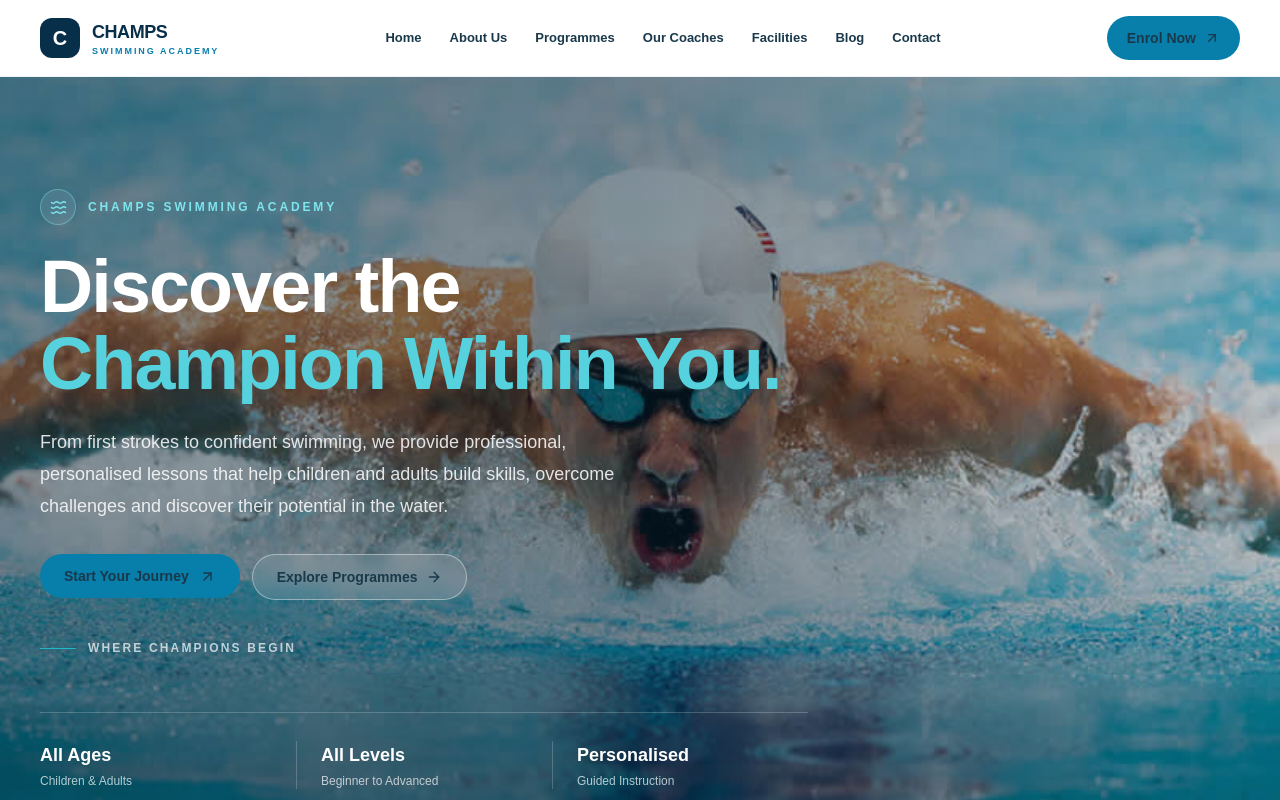
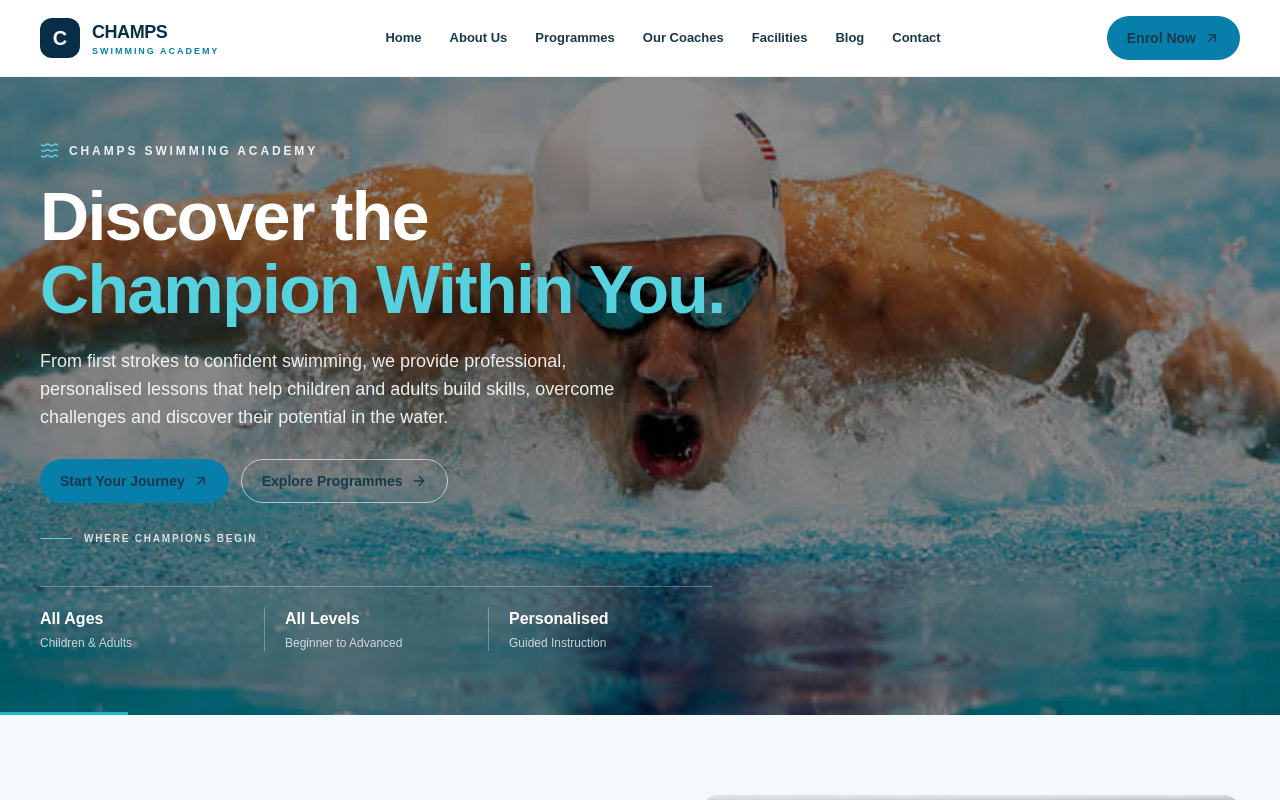
Before and after one commit to Seifuddin/champsswimmingacademy, a Next.js app: page / in a window 1280 px wide. Shown: the top 800 px of the page. Built offline with nearby package versions, Linux system fonts and the light colour scheme.

Commit message:
improved hero

```diff
--- a/components/home/HeroSection.tsx
+++ b/components/home/HeroSection.tsx
@@ -1,13 +1,17 @@
 
 import Link from "next/link";
 import Image from "next/image";
-import { ArrowRight, ArrowUpRight, Waves } from "lucide-react";
+import {
+  ArrowRight,
+  ArrowUpRight,
+  Waves,
+} from "lucide-react";
 
 export default function HeroSection() {
   return (
-    <section className="relative isolate flex min-h-[620px] items-center overflow-hidden bg-[#052438] sm:min-h-[660px] lg:min-h-[680px]">
+    <section className="relative isolate overflow-hidden">
 
-      {/* Background photograph */}
+      {/* Background Image */}
       <Image
         src="/images/hero.jpg"
         alt="Swimmers training in a swimming pool"
@@ -17,31 +21,28 @@ export default function HeroSection() {
         className="object-cover object-center"
       />
 
-      {/* Cinematic overlays */}
-      <div className="absolute inset-0 -z-0 bg-gradient-to-r from-[#031D2D]/45 via-[#052438]/45 to-[#052438]/20" />
-      <div className="absolute inset-0 -z-0 bg-gradient-to-t from-[#031D2D]/45 via-transparent to-[#031D2D]/15" />
+      {/* Subtle image overlay */}
+      <div className="absolute inset-0 -z-0 bg-black/45" />
 
-      {/* Aquatic accent */}
-      <div className="absolute bottom-0 left-0 right-0 -z-0 h-[3px] bg-gradient-to-r from-[#087EAB] via-[#22B8C7] to-transparent" />
-
-      {/* Content */}
-      <div className="relative z-10 mx-auto w-full max-w-7xl px-5 py-20 sm:px-8 sm:py-24 lg:px-10 lg:py-28">
+      {/* Hero Content */}
+      <div className="relative z-10 mx-auto flex min-h-[490px] w-full max-w-7xl flex-col justify-center px-5 py-12 sm:min-h-[510px] sm:px-8 sm:py-14 lg:min-h-[550px] lg:px-10 lg:py-16">
 
         <div className="max-w-3xl">
 
           {/* Eyebrow */}
-          <div className="mb-5 flex items-center gap-3 sm:mb-6">
-            <span className="flex h-9 w-9 shrink-0 items-center justify-center rounded-full border border-[#7DE5EC]/40 bg-white/10 text-[#7DE5EC] backdrop-blur-sm">
-              <Waves size={17} />
-            </span>
+          <div className="mb-4 flex items-center gap-2.5 sm:mb-5">
+            <Waves
+              size={19}
+              className="shrink-0 text-[#55D2DE]"
+            />
 
-            <span className="text-[10px] font-bold uppercase tracking-[0.2em] text-[#7DE5EC] sm:text-xs sm:tracking-[0.24em]">
+            <span className="text-[10px] font-bold uppercase tracking-[0.2em] text-white/90 sm:text-xs sm:tracking-[0.24em]">
               Champs Swimming Academy
             </span>
           </div>
 
           {/* Heading */}
-          <h1 className="max-w-3xl text-[2.75rem] font-black leading-[1.04] tracking-tight text-white sm:text-6xl lg:text-[4.6rem]">
+          <h1 className="max-w-3xl text-[2.45rem] font-black leading-[1.08] tracking-tight text-white sm:text-5xl md:text-6xl lg:text-[4.25rem]">
             Discover the
             <span className="block text-[#55D2DE]">
               Champion Within You.
@@ -49,81 +50,88 @@ export default function HeroSection() {
           </h1>
 
           {/* Description */}
-          <p className="mt-5 max-w-xl text-[15px] leading-7 text-white/85 sm:mt-6 sm:text-lg sm:leading-8">
+          <p className="mt-4 max-w-xl text-sm leading-6 text-white/90 sm:mt-5 sm:text-base sm:leading-7 lg:text-lg">
             From first strokes to confident swimming, we provide
             professional, personalised lessons that help children
             and adults build skills, overcome challenges and
             discover their potential in the water.
           </p>
 
-          {/* Buttons */}
-          <div className="mt-7 flex flex-col items-start gap-3 min-[420px]:flex-row sm:mt-8">
+          {/* Action Buttons */}
+          <div className="mt-6 flex flex-col gap-3 min-[420px]:flex-row sm:mt-7">
 
             <Link
               href="/contact"
-              className="group inline-flex min-h-11 w-full items-center justify-center gap-2.5 rounded-full bg-[#087EAB] px-5 py-3 text-[13px] font-bold text-white transition-all duration-300 hover:bg-[#22B8C7] hover:text-[#052438] min-[420px]:w-auto sm:px-6 sm:text-sm"
+              className="group inline-flex min-h-11 items-center justify-center gap-2 rounded-full bg-[#087EAB] px-5 py-2.5 text-xs font-bold text-white transition-colors duration-300 hover:bg-[#22B8C7] hover:text-[#052438] sm:text-sm"
             >
               Start Your Journey
               <ArrowUpRight
-                size={17}
-                className="shrink-0 transition-transform group-hover:translate-x-0.5 group-hover:-translate-y-0.5"
+                size={16}
+                className="transition-transform group-hover:translate-x-0.5 group-hover:-translate-y-0.5"
               />
             </Link>
 
             <Link
               href="/programmes"
-              className="group inline-flex min-h-11 w-full items-center justify-center gap-2 rounded-full border border-white/40 bg-white/10 px-5 py-3 text-[13px] font-bold text-white backdrop-blur-sm transition-all hover:border-white hover:bg-white/20 min-[420px]:w-auto sm:px-6 sm:text-sm"
+              className="group inline-flex min-h-11 items-center justify-center gap-2 rounded-full border border-white/60 px-5 py-2.5 text-xs font-bold text-white transition-colors duration-300 hover:bg-white hover:text-[#052438] sm:text-sm"
             >
               Explore Programmes
               <ArrowRight
                 size={16}
-                className="shrink-0 transition-transform group-hover:translate-x-1"
+                className="transition-transform group-hover:translate-x-1"
               />
             </Link>
 
           </div>
 
-          {/* Supporting statement */}
-          <div className="mt-8 flex items-center gap-3 sm:mt-10">
-            <span className="h-px w-9 bg-[#22B8C7]" />
-            <p className="text-[10px] font-semibold uppercase tracking-[0.16em] text-white/70 sm:text-xs sm:tracking-[0.18em]">
+          {/* Supporting Statement */}
+          <div className="mt-6 flex items-center gap-3 sm:mt-7">
+            <span className="h-px w-8 bg-[#55D2DE]" />
+
+            <p className="text-[9px] font-semibold uppercase tracking-[0.18em] text-white/80 sm:text-[10px]">
               Where Champions Begin
             </p>
           </div>
+
         </div>
 
-        {/* Bottom information */}
-        <div className="mt-10 grid max-w-3xl grid-cols-3 border-t border-white/20 pt-5 sm:mt-14 sm:pt-7">
+        {/* Supporting Information */}
+        <div className="mt-8 grid max-w-2xl grid-cols-3 border-t border-white/30 pt-4 sm:mt-10 sm:pt-5">
 
-          <div className="pr-2 sm:pr-3">
-            <p className="text-base font-extrabold text-white sm:text-lg">
+          <div className="pr-2">
+            <p className="text-sm font-extrabold text-white sm:text-base">
               All Ages
             </p>
-            <p className="mt-1 text-[10px] leading-4 text-white/70 sm:text-xs">
+            <p className="mt-1 text-[9px] leading-4 text-white/75 sm:text-xs">
               Children & Adults
             </p>
           </div>
 
-          <div className="border-l border-white/20 px-3 sm:px-6">
-            <p className="text-base font-extrabold text-white sm:text-lg">
+          <div className="border-l border-white/30 px-3 sm:px-5">
+            <p className="text-sm font-extrabold text-white sm:text-base">
               All Levels
             </p>
-            <p className="mt-1 text-[10px] leading-4 text-white/70 sm:text-xs">
+            <p className="mt-1 text-[9px] leading-4 text-white/75 sm:text-xs">
               Beginner to Advanced
             </p>
           </div>
 
-          <div className="border-l border-white/20 pl-3 sm:pl-6">
-            <p className="text-base font-extrabold text-white sm:text-lg">
+          <div className="border-l border-white/30 pl-3 sm:pl-5">
+            <p className="text-sm font-extrabold text-white sm:text-base">
               Personalised
             </p>
-            <p className="mt-1 text-[10px] leading-4 text-white/70 sm:text-xs">
+            <p className="mt-1 text-[9px] leading-4 text-white/75 sm:text-xs">
               Guided Instruction
             </p>
           </div>
 
         </div>
+
       </div>
+
+      {/* Small bottom accent */}
+      <div className="absolute bottom-0 left-0 z-20 h-[3px] w-32 bg-[#22B8C7]" />
+
     </section>
   );
 }
```
